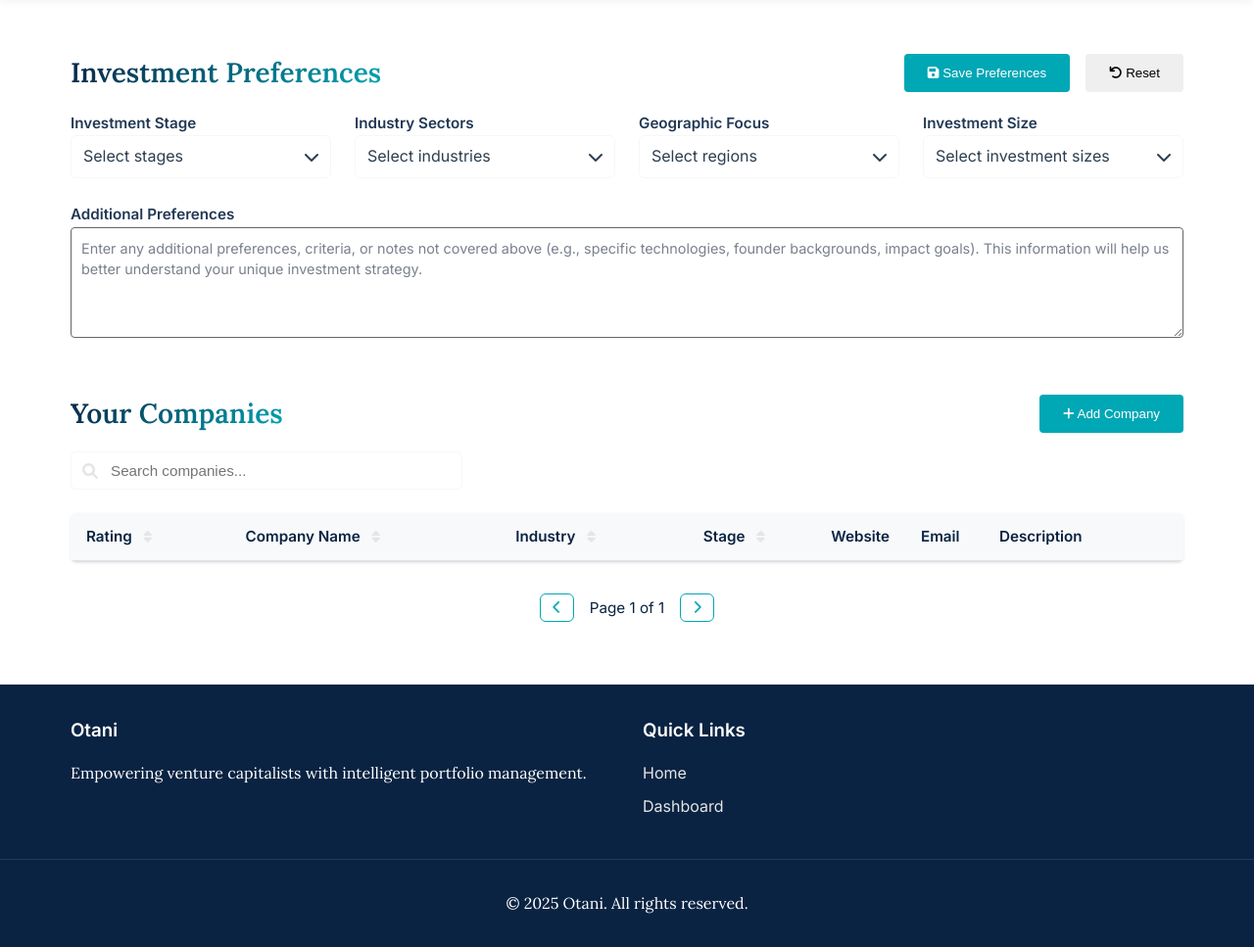
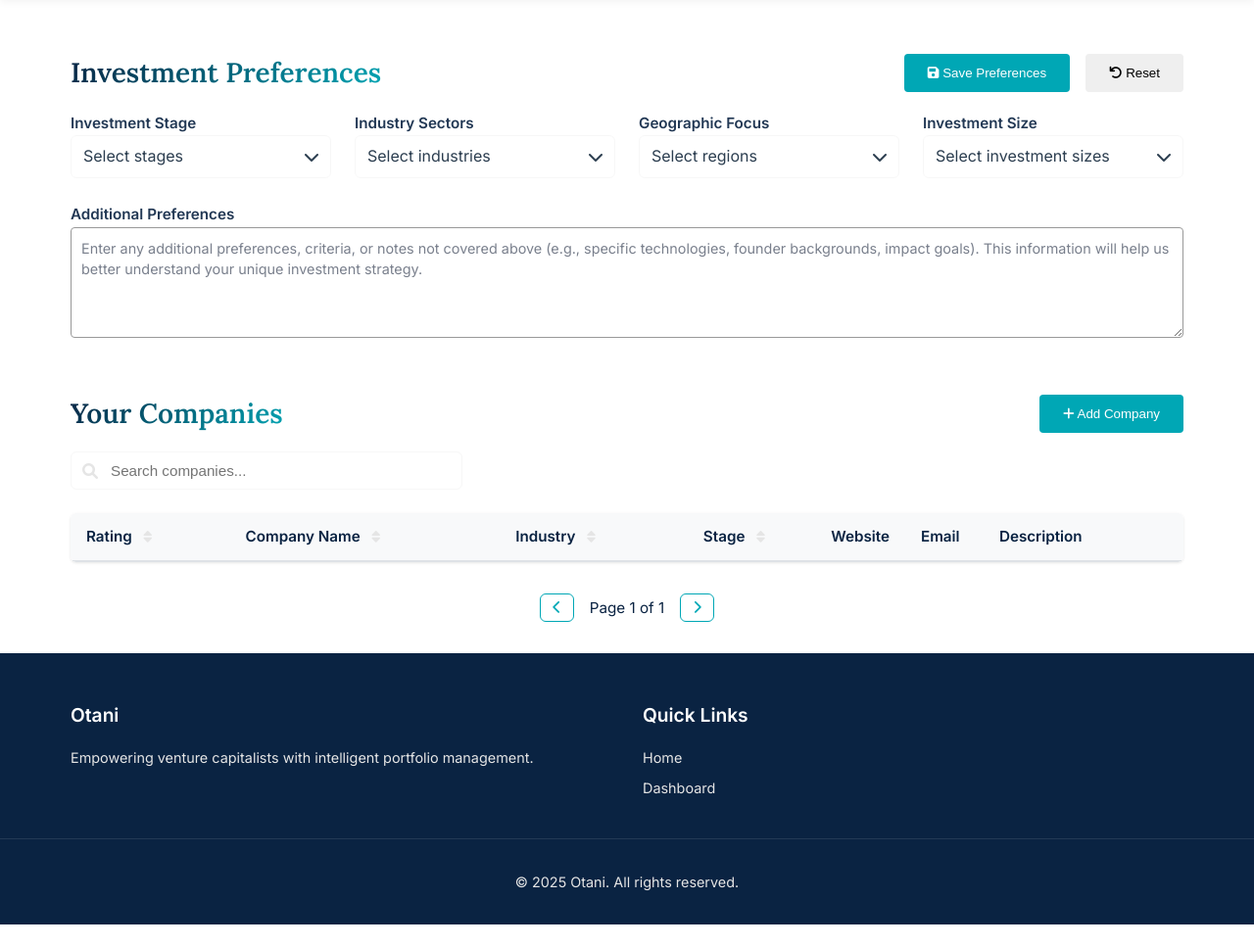
Before and after one commit to sfburrito/otani, a Flask app: page /dashboard in a window 1280 px wide. Shown: the part 60-1027 px from the top of the page at 98% size. After the commit the page ends 1004 px from the top, so only its background shows below. Run offline with Flask 3, Linux system fonts and the light colour scheme; the visitor is signed in with stand-in values (Sample User, id 1); data that the repository does not hold is empty.

Commit message:
Update textarea border color and ensure consistent footer styling

```diff
--- a/static/style.css
+++ b/static/style.css
@@ -1645,3 +1645,73 @@ textarea.form-input:focus {
     color: var(--text-dark);
     font-size: 0.9rem;
 }
+/* Additional Preferences */
+.additional-preferences {
+    margin-top: 20px;
+    margin-bottom: 20px;
+}
+
+.additional-preferences textarea {
+    width: 100%;
+    min-height: 100px;
+    padding: 10px;
+    border: 1px solid #999;
+    border-radius: 4px;
+    resize: vertical;
+    font-family: inherit;
+    background-color: var(--white);
+    color: var(--text-dark);
+}
+
+.additional-preferences textarea:focus {
+    border-color: var(--teal);
+    outline: none;
+    box-shadow: 0 0 0 2px rgba(0, 167, 181, 0.2);
+}
+
+/* Footer */
+.footer {
+    background-color: var(--navy);
+    color: var(--white);
+    padding: 3rem 0 1.5rem;
+    margin-top: auto;
+}
+
+.footer-content {
+    max-width: 1200px;
+    margin: 0 auto;
+    padding: 0 2rem;
+    display: grid;
+    grid-template-columns: repeat(auto-fit, minmax(250px, 1fr));
+    gap: 2rem;
+}
+
+.footer-section h3 {
+    color: var(--white);
+    font-size: 1.2rem;
+    margin-bottom: 1rem;
+    font-family: 'Inter', sans-serif;
+}
+
+.footer-section p,
+.footer-section a,
+.footer-bottom p {
+    color: var(--gray);
+    text-decoration: none;
+    font-family: 'Inter', sans-serif;
+    font-size: 0.9rem;
+    line-height: 1.6;
+    display: block;
+    margin-bottom: 0.5rem;
+}
+
+.footer-section a:hover {
+    color: var(--white);
+}
+
+.footer-bottom {
+    text-align: center;
+    padding-top: 2rem;
+    margin-top: 2rem;
+    border-top: 1px solid rgba(255, 255, 255, 0.1);
+}
```
